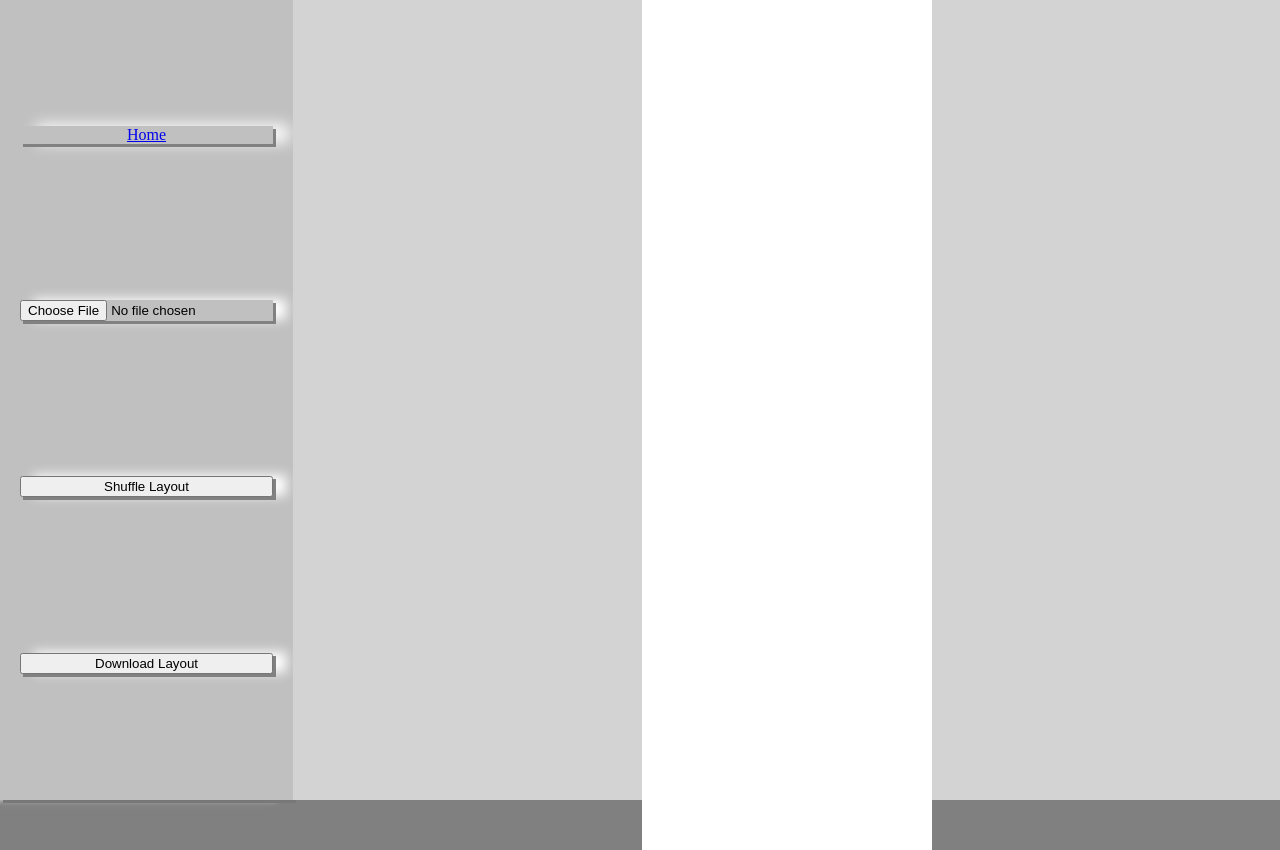
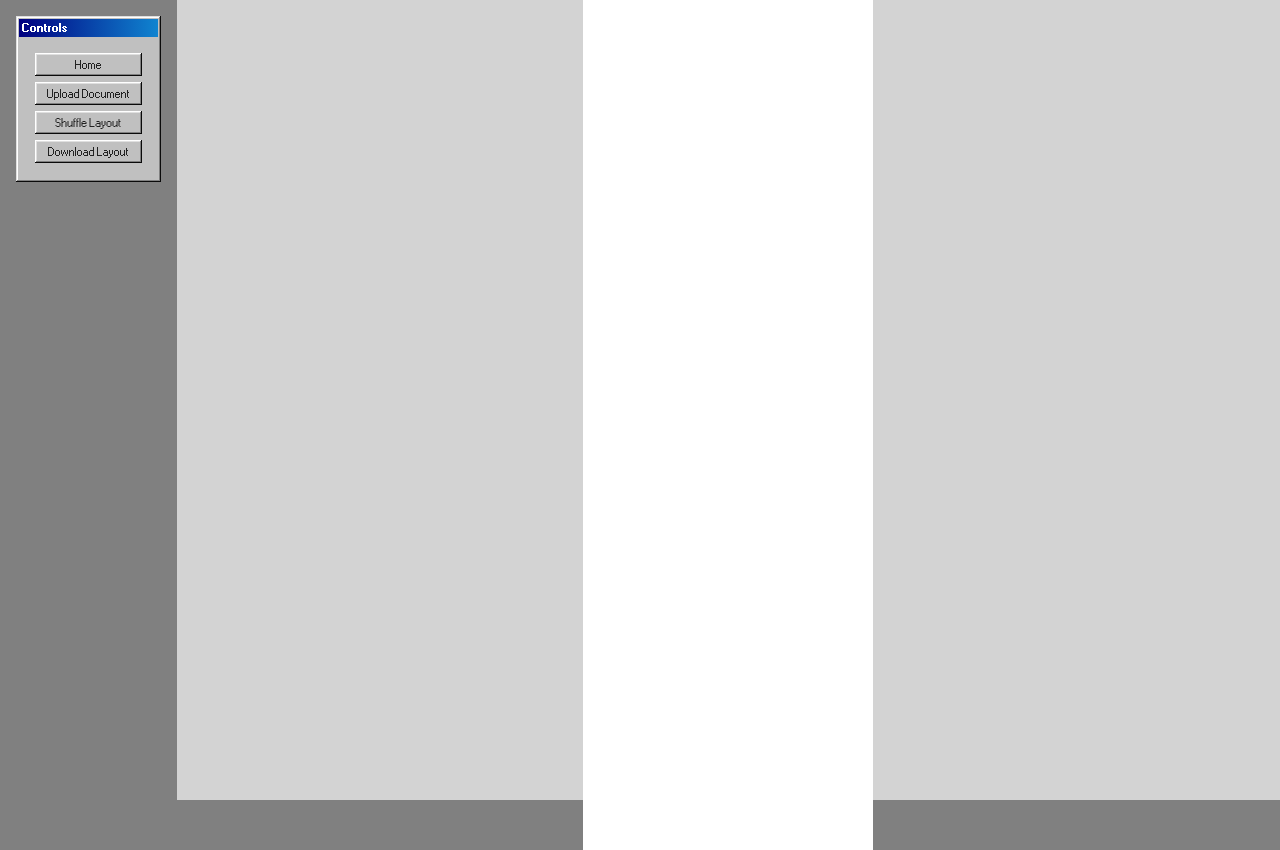
Before and after one commit to priitey/the-document, a plain HTML site: page doc2/doc2.html in a window 1280 px wide. Drawn offline with nearby package versions, Linux system fonts and the light colour scheme.

Commit message:
98.css-ified document.sticker

```diff
--- a/doc2/doc2.css
+++ b/doc2/doc2.css
@@ -13,36 +13,23 @@ main {
     flex-direction: row;
 }
 
-#controls {
+/* MODIFIED: Remove the old #controls block and replace with this */
+#controls-window {
+    margin: 1rem;
+    height: fit-content; /* Make window only as tall as its content */
+}
+
+#controls-window .window-body {
     display: flex;
     flex-direction: column;
-    gap: 10px;
-    justify-content: space-evenly;
-    border: 1px none rgb(39, 39, 39);
-    background-color: rgb(192, 192, 192);
-    box-shadow:
-    3px 3px rgb(120, 120, 120),
-    -1em 0 0.4em rgb(222, 222, 222);
-    > #fileInput,
-    > #home {
-        margin: 20px;
-        box-shadow:
-        3px 3px rgb(129, 129, 129),
-        1em -0.1em 0.9em rgb(255, 255, 255);
-    }
-    > #reset,
-    > #download {
-        margin: 20px;
-        box-shadow:
-        3px 3px rgb(129, 129, 129),
-        1em -0.1em 0.9em rgb(255, 255, 255);
-        cursor: pointer;
-    }
+    gap: 6px;
+    padding: 0.5rem;
 }
 
 #preview {
     flex: 2;
     background-color: rgb(211, 211, 211);
+    font-family: 'Times New Roman';
     > #sticker {
         position: relative;
         width: 290px;
--- a/doc2/doc2.html
+++ b/doc2/doc2.html
@@ -6,6 +6,7 @@
     <meta name="viewport" content="width=device-width, initial-scale=1.0">
     <title>Document Viewer</title>
     <link rel="stylesheet" href="doc2.css">
+    <link rel="stylesheet" href="https://unpkg.com/98.css" />
     <link rel="icon" href="../favicon.png" type="image/x-icon">
 
     <!-- wordpos CDN -->
@@ -16,12 +17,18 @@
 
 <body>
         <main>
-            <nav id="controls">
-                <a href="../index.html" id="home" style="text-align: center;">Home</a>
-                <input type="file" id="fileInput" accept=".pdf,.doc,.docx,.txt">
-                <button id="reset">Shuffle Layout</button>
-                <button id="download">Download Layout</button>
-            </nav>
+            <div class="window" id="controls-window">
+                <div class="title-bar">
+                    <div class="title-bar-text">Controls</div>
+                </div>
+                <div class="window-body">
+                    <button id="homeBtn">Home</button>
+                    <button id="uploadBtn">Upload Document</button>
+                    <input type="file" id="fileInput" accept=".pdf,.doc,.docx,.txt" hidden/>
+                    <button id="reset">Shuffle Layout</button>
+                    <button id="download">Download Layout</button>
+                </div>
+            </div>
             <div id="preview">
                 <div id="sticker">
                     <!--<span class="term">Test</span>-->
--- a/doc2/doc2.js
+++ b/doc2/doc2.js
@@ -12,6 +12,19 @@ let termExtractor;
 let globalFile = null;
 
 document.addEventListener('DOMContentLoaded', function () {
+    // --- NEW: Event listeners for 98.css buttons ---
+    const homeBtn = document.getElementById('homeBtn');
+    const uploadBtn = document.getElementById('uploadBtn');
+
+    homeBtn.addEventListener('click', () => {
+        window.location.href = '../index.html';
+    });
+
+    uploadBtn.addEventListener('click', () => {
+        fileInput.click(); // Programmatically click the hidden file input
+    });
+    // --- End of new code ---
+
     var termsNum = 24;
     termExtractor = new TermExtractor(wordpos, termsNum);
 
```
Also changed, not shown: doc1/doc1.html (+0 -3 lines).
